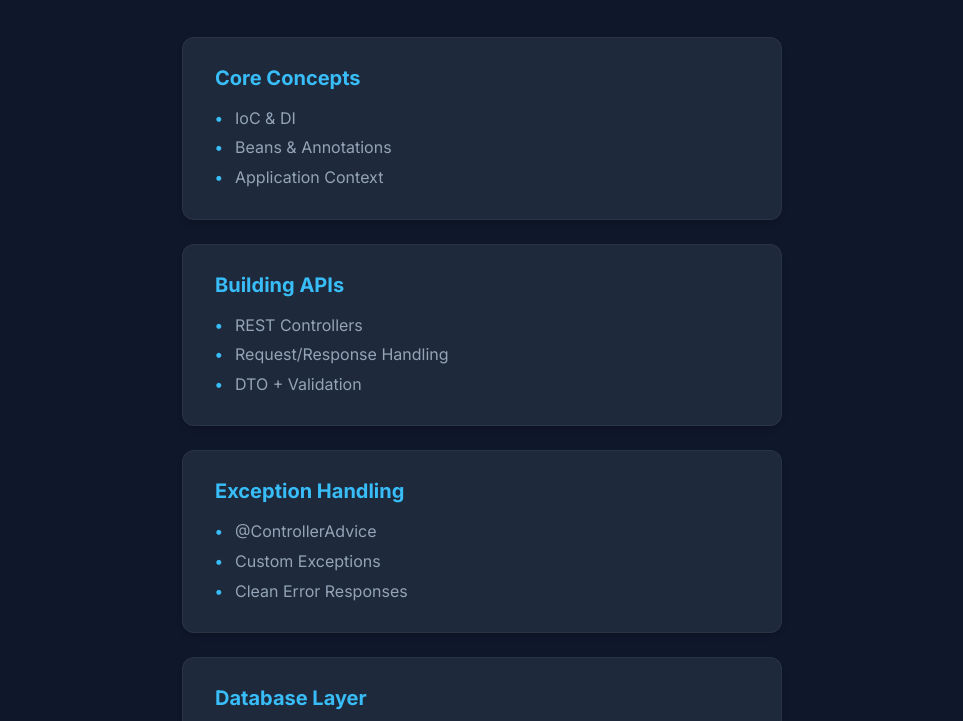
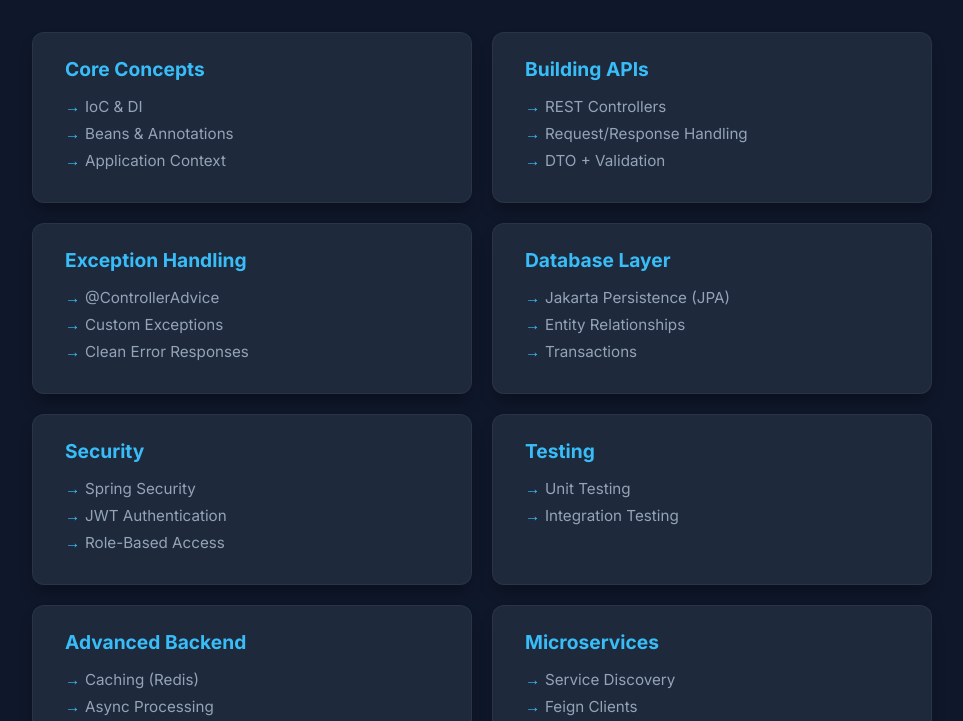
Before and after one commit to Ta-ha-94/JavaDevTaha, a plain HTML site: page index.html in a window 1280 px wide. Shown: the part 142-863 px from the top of the page, without its empty margins (158-1121 px from the left). Drawn offline with Linux system fonts and the light colour scheme.

Commit message:
Update index.html

```diff
--- a/index.html
+++ b/index.html
@@ -15,61 +15,57 @@
             --text-main: #e2e8f0;
             --text-muted: #94a3b8;
             --accent: #38bdf8;
-            --card-shadow: 0 4px 6px -1px rgb(0 0 0 / 0.1), 0 2px 4px -2px rgb(0 0 0 / 0.1);
+            --card-shadow: 0 10px 15px -3px rgb(0 0 0 / 0.3);
         }
 
         body {
             background-color: var(--bg-color);
             color: var(--text-main);
-            font-family: 'Inter', -apple-system, BlinkMacSystemFont, "Segoe UI", Roboto, sans-serif;
+            font-family: 'Inter', sans-serif;
             margin: 0;
-            padding: 40px 20px;
-            line-height: 1.6;
+            padding: 50px 20px;
             display: flex;
             flex-direction: column;
             align-items: center;
         }
 
-        /* Typography */
         h1 {
             font-size: 2.5rem;
-            font-weight: 700;
+            margin-bottom: 3rem;
             text-align: center;
-            margin-bottom: 3rem;
-            color: var(--text-main);
             letter-spacing: -0.025em;
         }
 
-        h2 {
-            font-size: 1.25rem;
-            color: var(--accent);
-            margin-top: 0;
-            margin-bottom: 0.75rem;
+        /* Layout Container */
+        .container {
+            width: 100%;
+            max-width: 900px; /* Adjusted for two columns */
+            display: flex;
+            flex-wrap: wrap; /* Allows wrapping to next line */
+            gap: 20px;
+            justify-content: center;
         }
 
-        /* Layout & Cards */
-        .container {
-            width: 100%;
-            max-width: 600px;
-            display: flex;
-            flex-direction: column;
-            gap: 1.5rem;
-        }
-
+        /* Card Styles */
         .card {
             background-color: var(--card-bg);
             border-radius: 12px;
             padding: 1.5rem 2rem;
             box-shadow: var(--card-shadow);
             border: 1px solid rgba(255, 255, 255, 0.05);
-            transition: transform 0.2s ease;
+            /* This ensures 2 cards per row (minus gap) */
+            flex: 1 1 calc(50% - 20px);
+            box-sizing: border-box;
+            min-width: 300px; /* Prevents cards from getting too skinny */
         }
 
-        .card:hover {
-            transform: translateY(-2px);
+        h2 {
+            font-size: 1.2rem;
+            color: var(--accent);
+            margin-top: 0;
+            margin-bottom: 1rem;
         }
 
-        /* List Styles */
         ul {
             list-style: none;
             padding: 0;
@@ -78,26 +74,27 @@
 
         li {
             color: var(--text-muted);
+            font-size: 0.95rem;
             position: relative;
             padding-left: 1.25rem;
-            margin-bottom: 0.25rem;
+            margin-bottom: 0.5rem;
         }
 
         li::before {
-            content: "•";
+            content: "→";
             color: var(--accent);
             position: absolute;
             left: 0;
             font-weight: bold;
         }
 
-        /* Responsive Adjustments */
-        @media (max-width: 480px) {
+        /* Mobile View Adjustment */
+        @media (max-width: 768px) {
+            .card {
+                flex: 1 1 100%; /* Stacks to 1 per row on mobile */
+            }
             h1 {
-                font-size: 1.75rem;
-            }
-            .card {
-                padding: 1.25rem 1.5rem;
+                font-size: 2rem;
             }
         }
     </style>
```
